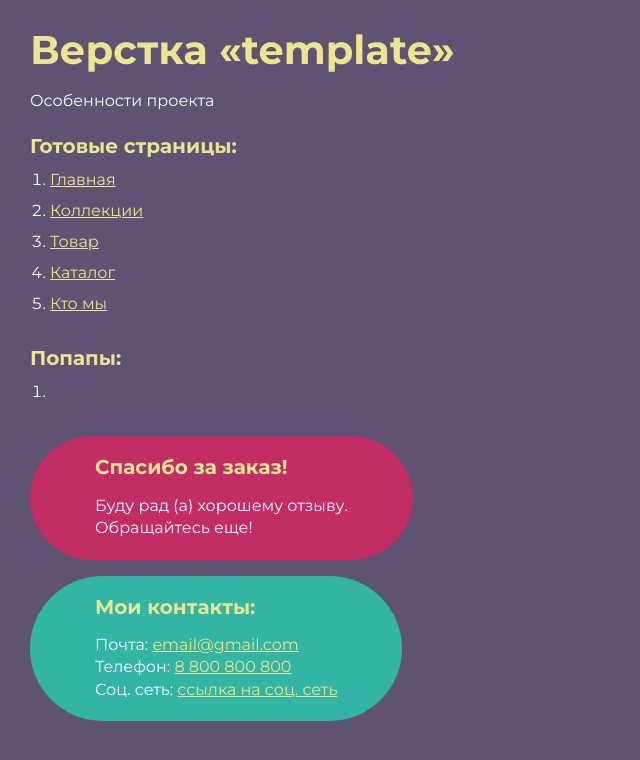
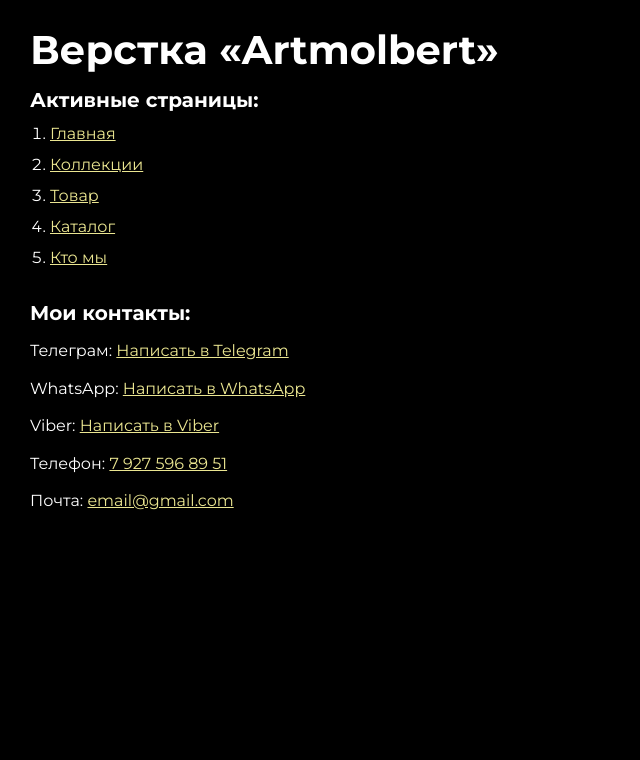
Before and after one commit to Svyatynsky/artmolbert, a plain HTML site: page index.html in a window 1280 px wide. Shown: the whole page, without its empty margins (0-640 px from the left). Drawn offline with Linux system fonts and the light colour scheme.

Commit message:
artmolbert

```diff
--- a/index.html
+++ b/index.html
@@ -9,11 +9,8 @@
 
 <body>
 	<div class="rootpage">
-		<h1>Верстка «template»</h1>
-		<div class="rootpage__info">
-			Особенности проекта
-		</div>
-		<h2>Готовые страницы:</h2>
+		<h1>Верстка «Artmolbert»</h1>
+		<h2>Активные страницы:</h2>
 		<ol class="rootpage__list">
 			<li><a target="_blank" href="home.html">Главная</a></li>
 			<li><a target="_blank" href="collections.html">Коллекции</a></li>
@@ -21,20 +18,13 @@
 			<li><a target="_blank" href="catalog.html">Каталог</a></li>
 			<li><a target="_blank" href="self-presentation.html">Кто мы</a></li>
 		</ol>
-		<h2>Попапы:</h2>
-		<ol class="rootpage__list">
-			<li><a target="_blank" href="home.html#"></a></li>
-		</ol>
-		<div class="rootpage__tnx">
-			<h2>Спасибо за заказ!</h2>
-			<p>Буду рад (а) хорошему отзыву.</p>
-			<p>Обращайтесь еще!</p>
-		</div>
 		<div class="rootpage__contacts">
 			<h2>Мои контакты:</h2>
-			<p>Почта: <a href="mailto:email@gmail.com">email@gmail.com</a></p>
-			<p>Телефон: <a href="tel:8800800800">8 800 800 800</a></p>
-			<p>Соц. сеть: <a href="">ссылка на соц. сеть</a></p>
+			<p>Телеграм: <a href="https://t.me/svyatynsky">Написать в Telegram</a></p>
+			<p>WhatsApp: <a href="https://wa.me/79275968951">Написать в WhatsApp</a></p>
+			<p>Viber: <a href="//chat?number=79275968951">Написать в Viber</a></p>
+			<p>Телефон: <a href="tel:79275968951">7 927 596 89 51</a></p>
+			<p>Почта: <a href="svyatynsky:@gmail.com">email@gmail.com</a></p>
 		</div>
 	</div>
 </body>
@@ -59,7 +49,7 @@
 		min-width: 320px;
 		width: 100%;
 		color: #fff;
-		background-color: #5e5373;
+		background-color: #000;
 	}
 
 	body {
@@ -111,7 +101,7 @@
 	}
 
 	h1 {
-		color: #ebe691;
+		color: #fff;
 		font-size: 2.5rem;
 		margin: 0px 0px 1.25rem 0px;
 	}
@@ -124,7 +114,7 @@
 	}
 
 	h2 {
-		color: #ebe691;
+		color: #fff;
 		font-size: 1.25rem;
 		margin: 0px 0px 1rem 0px;
 	}
@@ -149,35 +139,16 @@
 		margin: 0px 0px 15px 0px;
 	}
 
-	.rootpage__contacts,
-	.rootpage__tnx {
-		border-radius: 200px;
-		padding: 20px 65px;
+	.rootpage__contacts {
 		line-height: 140%;
 	}
-
-	@media (max-width: 767px) {
-
-		.rootpage__contacts,
-		.rootpage__tnx {
-			border-radius: 40px;
-			padding: 20px;
-		}
+	.rootpage__contacts p:not(:last-child) {
+		margin-bottom: 15px;
 	}
-
-	.rootpage__contacts {
-		background: #32b5a4;
-
-	}
-
 	.rootpage__contacts a {
 		color: #ebe691;
 	}
 
-	.rootpage__tnx {
-		background: #c22d63;
-		margin: 0px 0px 1rem 0px;
-	}
 </style>
 
 </html>
```
Also changed, not shown: catalog.html (+1 -1 lines), home.html (+1 -1 lines).
